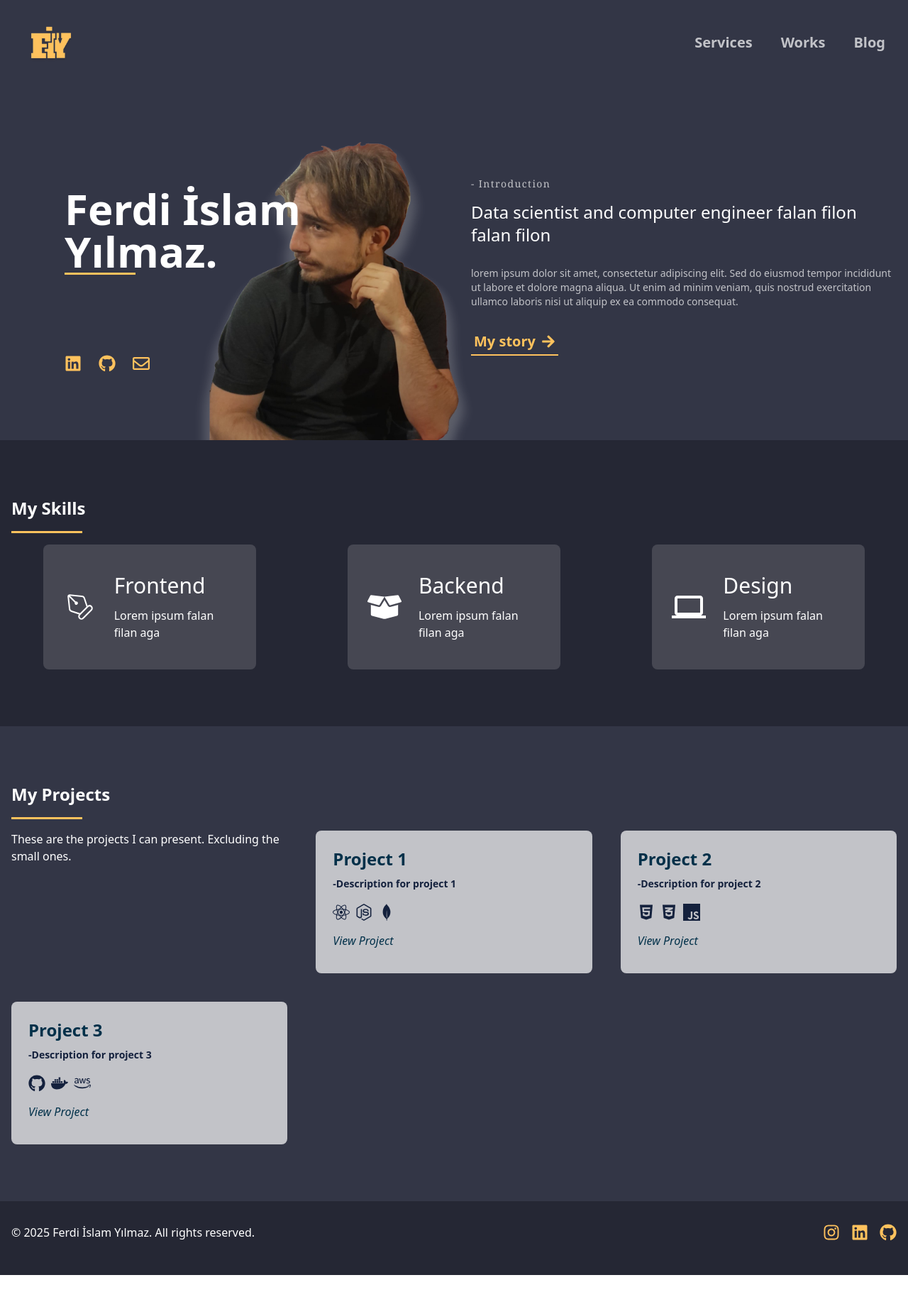
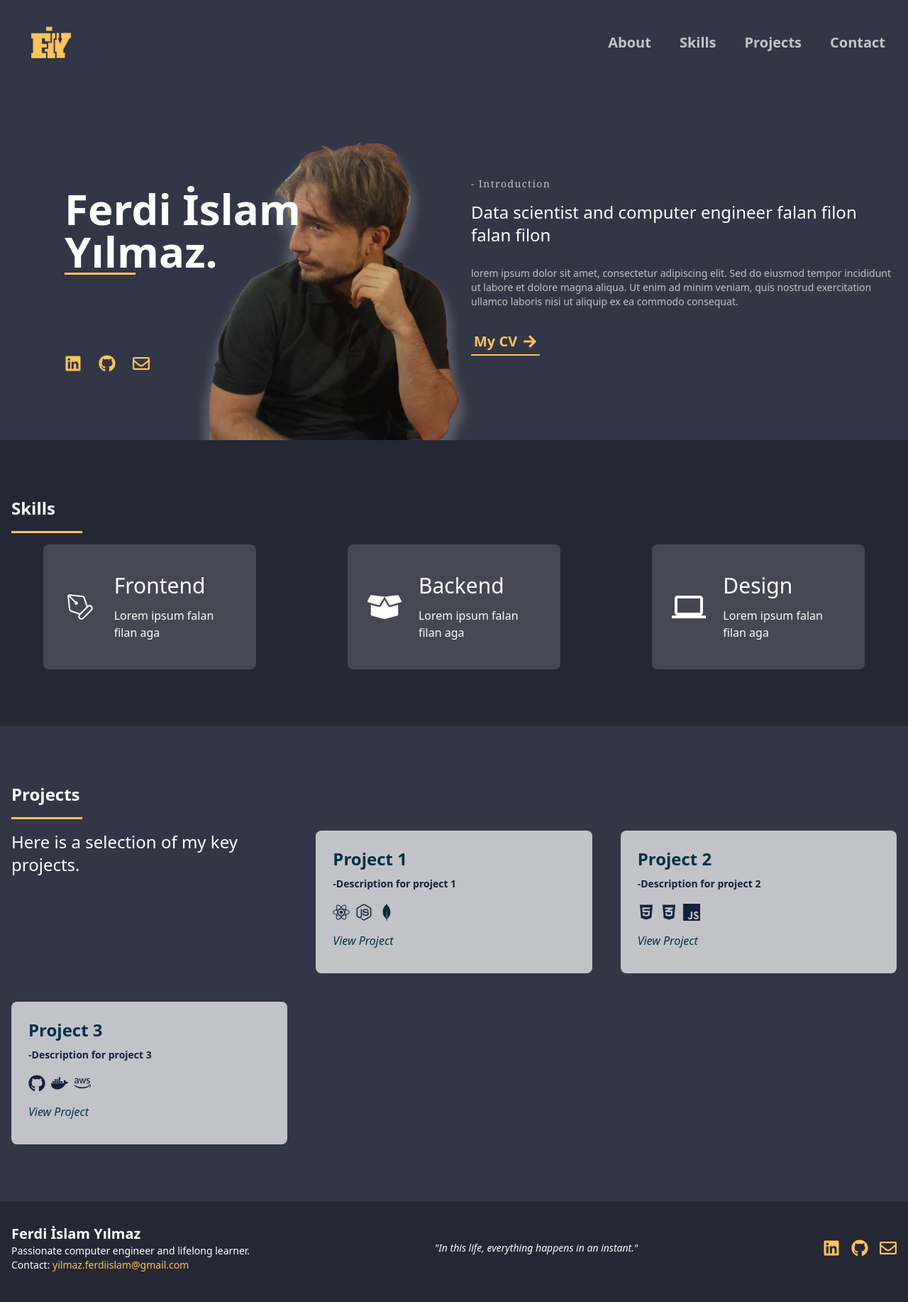
Before and after one commit to ferdiYilmaz41/my-website, a React (Vite) app: page / in a window 1280 px wide. Shown: the top 1834 px of the page at 71% size. Before the commit the page ends 1796 px from the top, so only its background shows below. Built offline with nearby package versions, Linux system fonts and the light colour scheme.

Commit message:
added Up Button and updated footer

```diff
--- a/package.json
+++ b/package.json
@@ -11,6 +11,7 @@
   },
   "dependencies": {
     "framer-motion": "^11.16.0",
+    "motion": "^12.0.6",
     "prop-types": "^15.8.1",
     "react": "^18.3.1",
     "react-dom": "^18.3.1",
--- a/src/App.jsx
+++ b/src/App.jsx
@@ -3,14 +3,24 @@ import Hero from "./components/Hero"
 import Skills from "./components/Skills"
 import Projects from "./components/Projects"
 import Footer from "./components/Footer"
+import UpButton from "./components/UpButton"
 const App = () => {
   return (
     <main className="overflow-x-hidden">
-      <Navbar/>
-      <Hero/>
-      <Skills/>
-      <Projects/>
-      <Footer/>
+      <Navbar />
+      <section id="about">
+        <Hero />
+      </section>
+      <section id="skills">
+        <Skills />
+      </section>
+      <section id="projects">
+        <Projects />
+      </section>
+      <section id="contact">
+      <Footer />
+      </section>
+      <UpButton/>
     </main>
   )
 }
--- a/src/components/Footer.jsx
+++ b/src/components/Footer.jsx
@@ -1,27 +1,33 @@
-import { FaGithub, FaInstagram, FaLinkedin } from 'react-icons/fa';
-import Mail from './Mail';
+import { FaGithub, FaRegEnvelope, FaLinkedin } from 'react-icons/fa';
 
 const Footer = () => {
   return (
-    <div className='bg-darkGray text-white py-8'>
+    <footer className='bg-darkGray text-white py-8'>
       <div className="container mx-auto px-4">
         <div className="flex flex-col md:flex-row justify-between items-center mb-4">
-          <p>&copy; 2025 Ferdi İslam Yılmaz. All rights reserved.</p>
-          <div className="flex gap-4 mt-4 md:mt-0">
-            <a href="https://www.instagram.com/ferdiyl" target="_blank" rel="noopener noreferrer">
-              <FaInstagram className='text-2xl text-primary hover:scale-110 cursor-pointer duration-200' />
-            </a>
+          <div className="text-center md:text-left mb-4 md:mb-0">
+            <h2 className="text-xl font-semibold">Ferdi İslam Yılmaz</h2>
+            <p className="text-sm">Passionate computer engineer and lifelong learner.</p>
+            <p className="text-sm">Contact: <a href="mailto:yilmaz.ferdiislam@gmail.com" className="text-primary hover:underline">yilmaz.ferdiislam@gmail.com</a></p>
+          </div>
+          <div className="text-center text-sm mt-2 md:mt-0 md:mx-4">
+            <p className="italic">&quot;In this life, everything happens in an instant.&quot;</p>
+          </div>
+          <div className="flex gap-4 mt-6 md:mt-0">
             <a href="https://www.linkedin.com/in/yilmaz-ferdi" target="_blank" rel="noopener noreferrer">
               <FaLinkedin className='text-2xl text-primary hover:scale-110 cursor-pointer duration-200' />
             </a>
             <a href="https://github.com/ferdiYilmaz41" target="_blank" rel="noopener noreferrer">
               <FaGithub className='text-2xl text-primary hover:scale-110 cursor-pointer duration-200' />
             </a>
+            <a href="mailto:yilmaz.ferdiislam@gmail.com" target="_blank" rel="noopener noreferrer">
+              <FaRegEnvelope className='text-2xl text-primary hover:scale-110 cursor-pointer duration-200' />
+            </a>
           </div>
         </div>
 
       </div>
-    </div>
+    </footer>
   );
 }
 
--- a/src/components/Hero.jsx
+++ b/src/components/Hero.jsx
@@ -41,7 +41,7 @@ const Hero = () => {
 
                         </div>
                         {/* text content section */}
-                        <div className=' space-y-7 relative z-20'>
+                        <div className=' space-y-7 relative z-20 pb-4 lg:pb-0'>
                             <p className='text-sm leading-4 opacity-70
                         tracking-widest font-serif translate-y-3'>
                                 - Introduction
@@ -56,8 +56,8 @@ const Hero = () => {
                                 ullamco laboris nisi ut aliquip ex ea commodo consequat.
                             </p>
                             <button className='text-primary  border-b-2
-                         border-primary text-xl font-bold p-1 flex items-center gap-2 group'>
-                                My story
+                         border-primary text-xl font-bold p-1 flex items-center gap-2 group '>
+                                My CV
                                 <FaArrowRight className='group-hover:translate-x-1 transition
                             duration-200 '/>
                             </button>
--- a/src/components/Mail.jsx
+++ /dev/null
@@ -1,15 +0,0 @@
-const Mail = () => {
-  return (
-    <div className="mt-8 bg-gray-800 p-6 rounded-lg shadow-lg max-w-lg mx-auto text-center">
-      <h2 className="text-2xl font-semibold mb-4 text-primary">Send me an email</h2>
-      <a
-        href="mailto:yilmaz.ferdiislam@gmail.com"
-        className="inline-block bg-primary text-white py-3 px-6 rounded-lg font-semibold hover:bg-primary-dark transition duration-300"
-      >
-        Mail Me
-      </a>
-    </div>
-  );
-}
-
-export default Mail;
--- a/src/components/Navbar.jsx
+++ b/src/components/Navbar.jsx
@@ -1,21 +1,27 @@
 import { GiHamburgerMenu } from 'react-icons/gi';
 import Logo from '../assets/my_logo.png'
+import { link, title } from 'framer-motion/client';
 
 const NavMenu = [
   {
     id: 1,
-    title: 'Services',
-    link: '#'
+    title: 'About',
+    link: '#about'
   },
   {
     id: 2,
-    title: 'Works',
-    link: '#'
+    title: 'Skills',
+    link: '#skills'
   },
   {
     id: 3,
-    title: 'Blog',
-    link: '#'
+    title: 'Projects',
+    link: '#projects'
+  },
+  {
+    id:4,
+    title: 'Contact',
+    link: '#contact'
   }
 
 ]
--- a/src/components/Projects.jsx
+++ b/src/components/Projects.jsx
@@ -29,12 +29,12 @@ const Projects = () => {
   return (
     <section className="bg-gray text-white py-20">
       <div className="container mx-auto px-4">
-      <h1 className="text-2xl font-semibold ">My Projects</h1>
+      <h1 className="text-2xl font-semibold ">Projects</h1>
       <div className="h-[3px] w-[100px] bg-primary my-4"></div>
         <div className="grid gap-10 md:grid-cols-2 lg:grid-cols-3">
           <div>
-            <a className='text-[16px]'>
-            These are the projects I can present. Excluding the small ones.
+            <a className='text-2xl'>
+            Here is a selection of my key projects.
             </a>
           </div>
           {projectsData.map((project, index) => (
--- a/src/components/Skills.jsx
+++ b/src/components/Skills.jsx
@@ -7,7 +7,7 @@ const Skills = () => {
         // each skills will be a component
         <div className="bg-darkGray text-white">
             <div className="container mx-auto px-4 py-20 justify-center items-center">
-                <h1 className="text-2xl font-semibold ">My Skills</h1>
+                <h1 className="text-2xl font-semibold ">Skills</h1>
                 <div className="h-[3px] w-[100px] bg-primary my-4"></div>
                 <div className="grid gap-10 md:grid-cols-2 lg:grid-cols-3 justify-center place-items-center">
                     <Skill title="Frontend" icon={CiPen} text="Lorem ipsum falan filan aga" />
--- /dev/null
+++ b/src/components/UpButton.jsx
@@ -0,0 +1,46 @@
+import { useState, useEffect } from 'react';
+import { FaArrowUp } from 'react-icons/fa';
+
+const UpButton = () => {
+  const [isVisible, setIsVisible] = useState(false);
+
+  // Butonun görünürlüğünü ayarlamak için bir işlev
+  const toggleVisibility = () => {
+    if (window.pageYOffset > 100) {
+      setIsVisible(true);
+    } else {
+      setIsVisible(false);
+    }
+  };
+
+  // Sayfa kaydırma olayını dinlemek için useEffect kullanma
+  useEffect(() => {
+    window.addEventListener('scroll', toggleVisibility);
+    return () => {
+      window.removeEventListener('scroll', toggleVisibility);
+    };
+  }, []);
+
+  // Sayfanın en üstüne kaydırmak için bir işlev
+  const scrollToTop = () => {
+    window.scrollTo({
+      top: 0,
+      behavior: 'smooth'
+    });
+  };
+
+  return (
+    <div className="fixed  right-4 text-4xl md:text-5xl lg:text-6xl bottom-[190px] lg:right-8 z-50">
+      {isVisible && (
+        <button
+          onClick={scrollToTop}
+          className="bg-primary text-white p-3 rounded-full shadow-lg  hover:bg-white hover:text-primary transition duration-300"
+        >
+          <FaArrowUp />
+        </button>
+      )}
+    </div>
+  );
+};
+
+export default UpButton;
```
Also changed, not shown: 1 other file (tests, documents, lock files or other folders).
